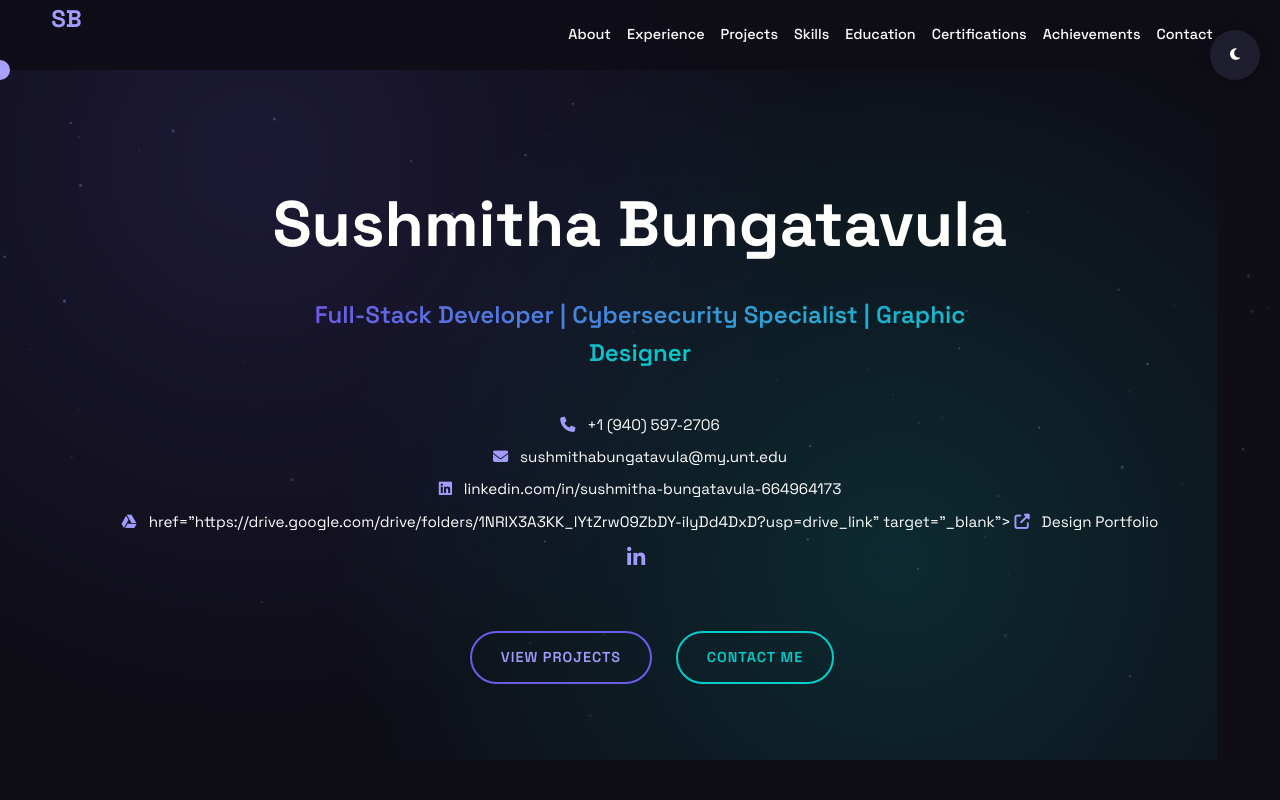
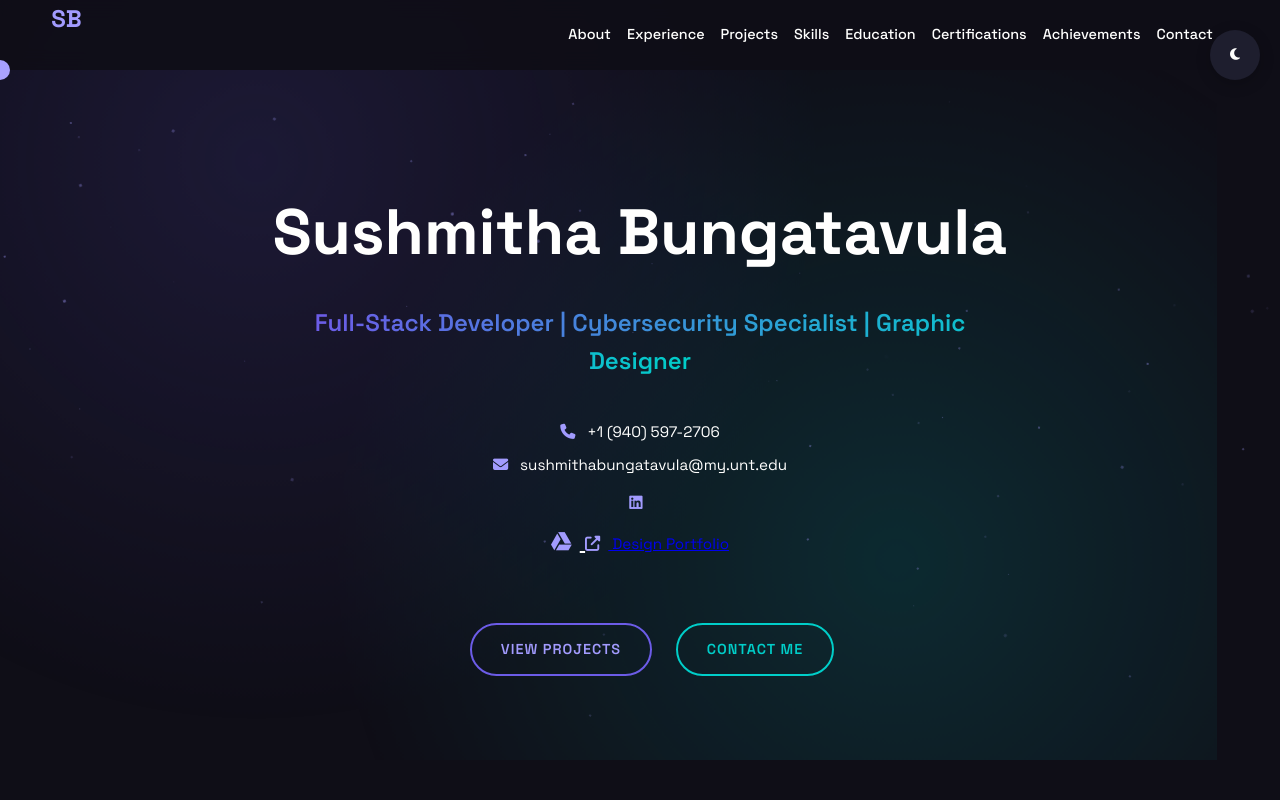
Before and after one commit to sushmithabungatavula/sush-portfolio, a plain HTML site: page index.html in a window 1280 px wide. Shown: the top 800 px of the page. Drawn offline with Linux system fonts and the light colour scheme.

Commit message:
index.html

```diff
--- a/index.html
+++ b/index.html
@@ -994,11 +994,9 @@
         <div class="hero-contact-info">
             <p><i class="fas fa-phone"></i> +1 (940) 597-2706</p>
             <p><i class="fas fa-envelope"></i> sushmithabungatavula@my.unt.edu</p>
-            <p><i class="fab fa-linkedin"></i> linkedin.com/in/sushmitha-bungatavula-664964173</p>
-            <p><i class="fab fab fa-google-drive"></i> href="https://drive.google.com/drive/folders/1NRIX3A3KK_lYtZrw09ZbDY-iIyDd4DxD?usp=drive_link" target="_blank">
+            <p><i class="fab fa-linkedin"></i> <a href="https://www.linkedin.com/in/sushmitha-bungatavula-664964173/" class="social-link" target="_blank"> </p>
+            <p><i class="fab fab fa-google-drive"></i> <a href="https://drive.google.com/drive/folders/1NRIX3A3KK_lYtZrw09ZbDY-iIyDd4DxD?usp=drive_link" target="_blank">
                     <i class="fas fa-external-link-alt"></i> Design Portfolio</p>
-                    <a href="https://www.linkedin.com/in/sushmitha-bungatavula-664964173/" class="social-link" target="_blank">
-                <i class="fab fa-linkedin-in"></i>
         </div>
         <div class="hero-buttons">
             <a href="#projects" class="neon-btn">View Projects</a>
```
